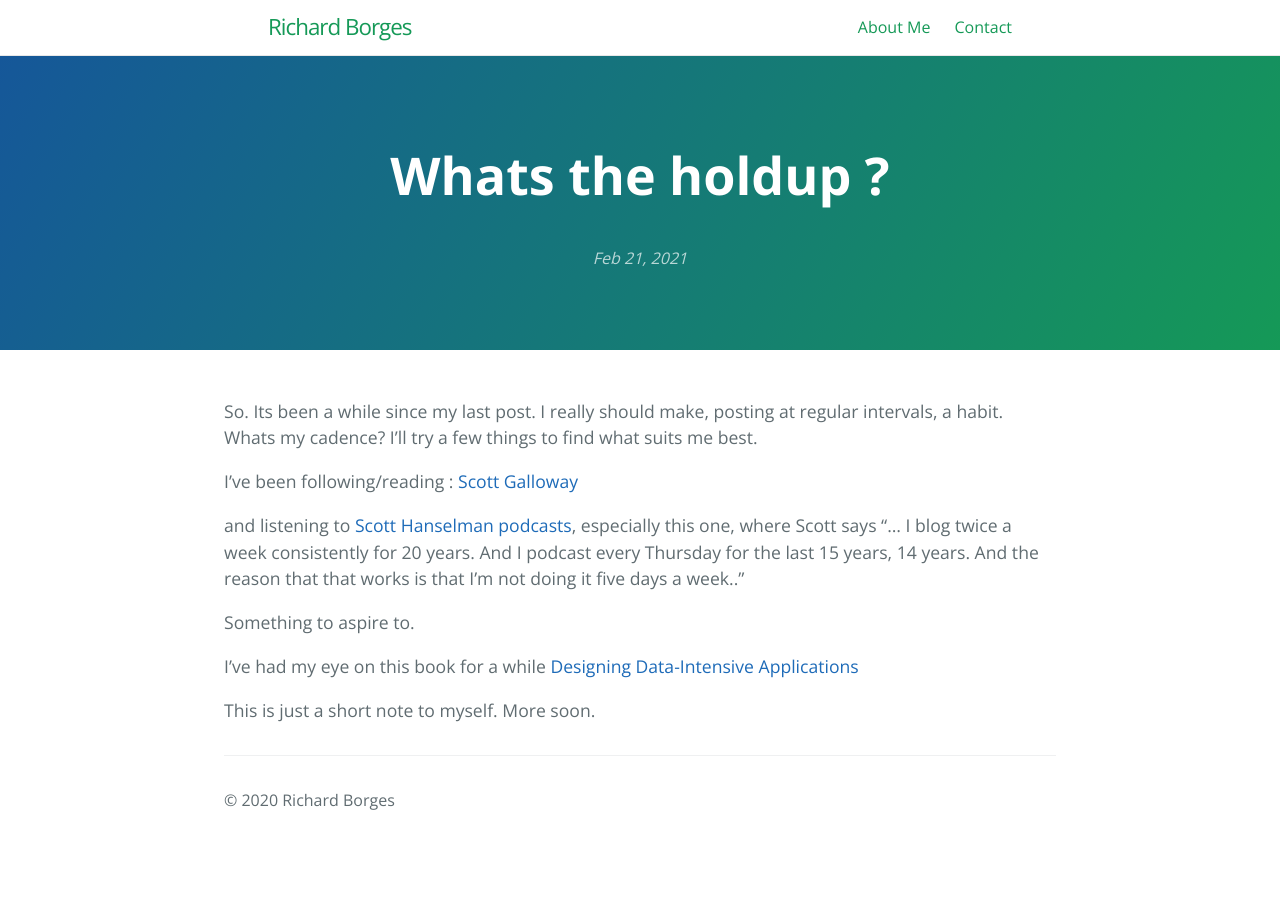
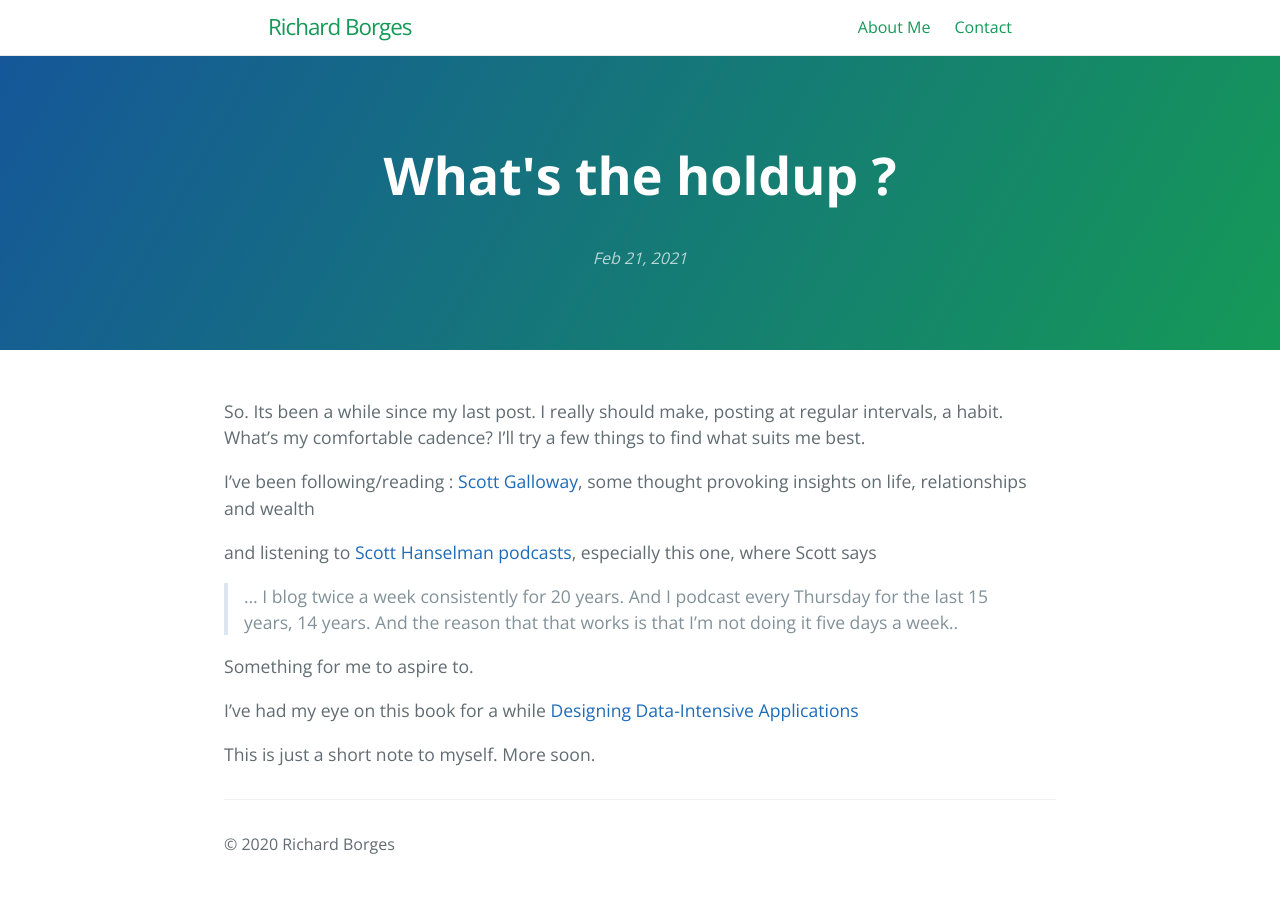
Before and after one commit to richardborges/richardborges.github.io, a Jekyll site: the page built from _posts/2021-02-21-whats-the-holdup.md, in a window 1280 px wide. Built offline with Jekyll 4.4.1, drawn with Linux system fonts in a browser that asks for light colours.

Commit message:
Updates to 21 Feb 2021 post

```diff
--- a/_posts/2021-02-21-whats-the-holdup.md
+++ b/_posts/2021-02-21-whats-the-holdup.md
@@ -1,6 +1,6 @@
 ---
 id: 1043
-title: Whats the holdup ?
+title: What's the holdup ?
 date: 2021-02-21T05:25:38+00:00
 author: Richard Borges
 layout: post
@@ -12,16 +12,17 @@ tags: Life
 
 ---
 So. Its been a while since my last post. I really should make, posting at regular intervals, a habit.
-Whats my cadence? I'll try a few things to find what suits me best.
+What's my comfortable cadence? I'll try a few things to find what suits me best.
 
 I've been following/reading :
-<a href="https://twitter.com/profgalloway" target="_blank">Scott Galloway</a>
+<a href="https://twitter.com/profgalloway" target="_blank">Scott Galloway</a>, some thought provoking insights on life, relationships and wealth
 
-and listening to <a href="https://hanselminutes.com/719/myself-its-not-weird-at-all" target="_blank">Scott Hanselman podcasts</a>, especially this one, where Scott says "... I blog twice a week consistently for 20 years. And I podcast every Thursday for the last 15 years, 14 years. And the reason that that works is that I'm not doing it five days a week.."
+and listening to <a href="https://hanselminutes.com/719/myself-its-not-weird-at-all" target="_blank">Scott Hanselman podcasts</a>, especially this one, where Scott says
+>... I blog twice a week consistently for 20 years. And I podcast every Thursday for the last 15 years, 14 years. And the reason that that works is that I'm not doing it five days a week..
 
-Something to aspire to.
+Something for me to aspire to.
 
-I've had my eye on this book for a while [Designing Data-Intensive Applications](https://dataintensive.net/)
+I've had my eye on this book for a while [](https://dataintensive.net/)<a href="https://dataintensive.net" target="_blank">Designing Data-Intensive Applications</a>
 
 This is just a short note to myself.
 More soon.
```
